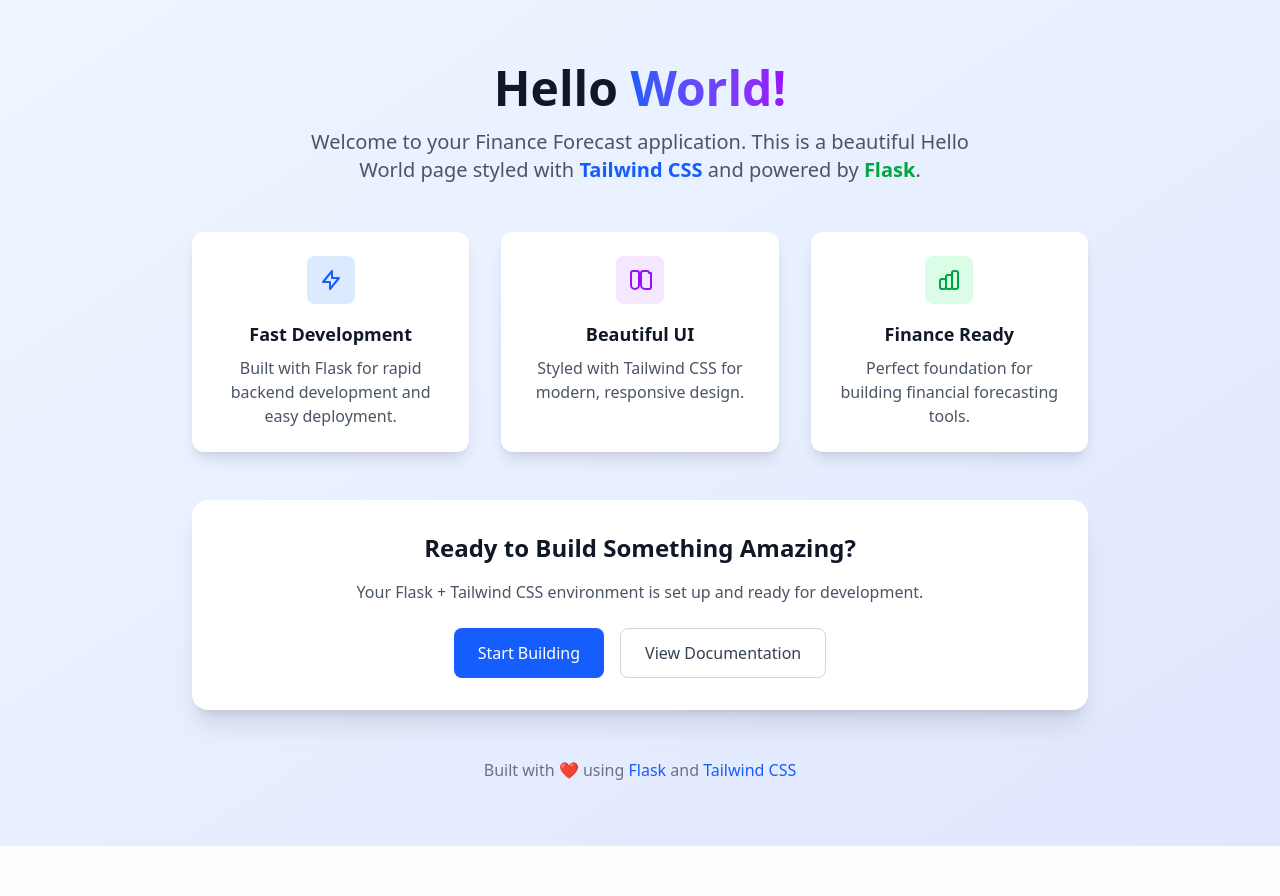
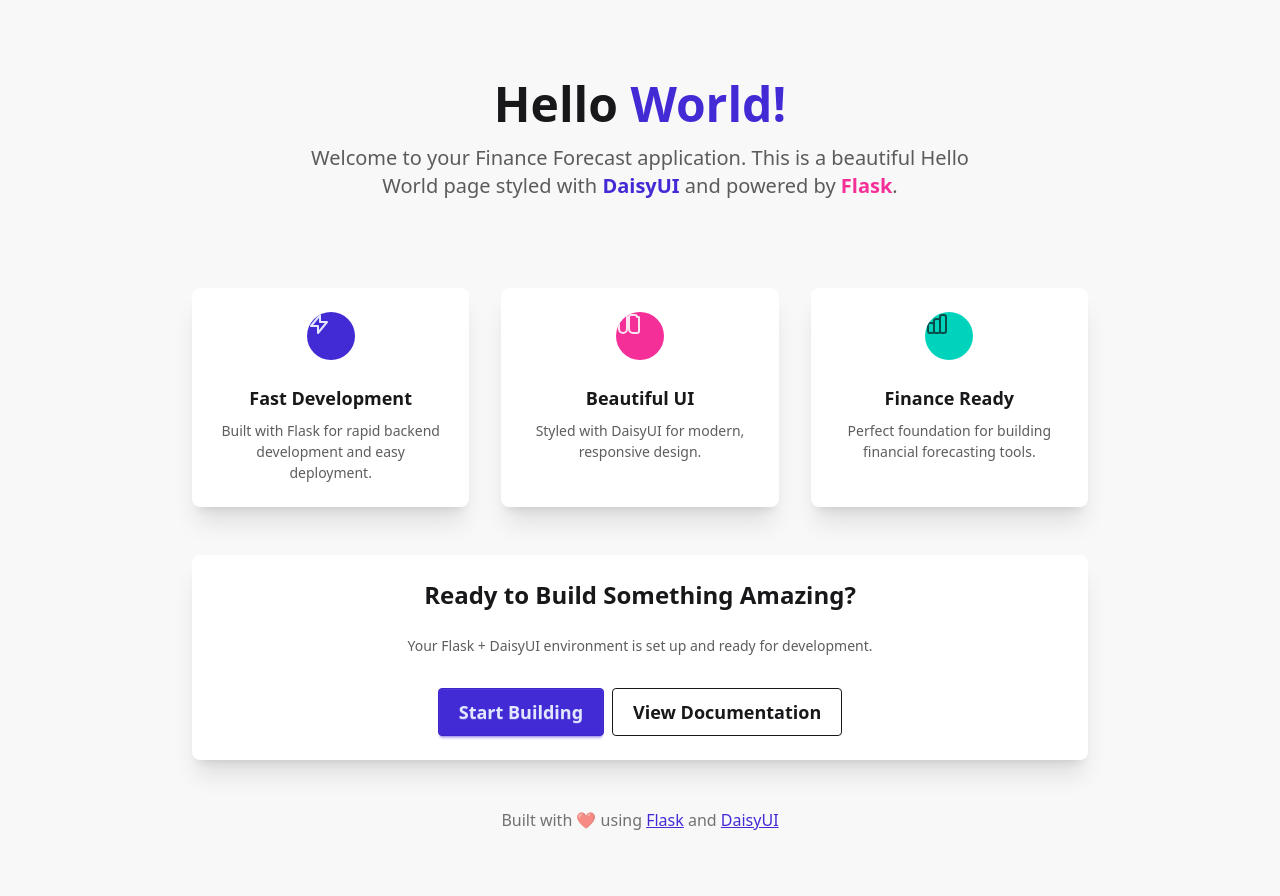
Before and after one commit to pints1ze/finance_forcast, a Flask app: page / in a window 1280 px wide. Before the commit the page ends 846 px from the top, so only its background shows below. Run offline with Flask 3, Linux system fonts and the light colour scheme.

Commit message:
Refactor index.html to use DaisyUI components and update styles; modify package.json for CSS watch script consistency

```diff
--- a/package.json
+++ b/package.json
@@ -1,7 +1,7 @@
 {
   "scripts": {
     "build-css": "npx @tailwindcss/cli -i ./src/input.css -o ./static/css/output.css --minify",
-    "watch-css": "npx @tailwindcss/cli -i ./src/input.css -o ./static/css/output.css --watch",
+    "watch-css": "npx @tailwindcss/cli -i ./src/input.css -o ./static/css/output.css --watch"
   },
   "dependencies": {
     "@tailwindcss/cli": "^4.1.12",
--- a/templates/index.html
+++ b/templates/index.html
@@ -1,81 +1,99 @@
 <!doctype html>
-<html lang="en">
+<html lang="en" data-theme="corporate">
 <head>
   <meta charset="UTF-8">
   <meta name="viewport" content="width=device-width, initial-scale=1.0">
   <title>Finance Forecast - Hello World</title>
   <link href="{{ url_for('static', filename='css/output.css') }}" rel="stylesheet">
 </head>
-<body class="bg-gradient-to-br from-blue-50 to-indigo-100 min-h-screen">
+<body class="min-h-screen bg-base-200">
   <div class="container mx-auto px-4 py-16">
-    <div class="max-w-4xl mx-auto text-center">
-      <!-- Header -->
-      <div class="mb-12">
-        <h1 class="text-5xl font-bold text-gray-900 mb-4">
-          Hello <span class="text-transparent bg-clip-text bg-gradient-to-r from-blue-600 to-purple-600">World!</span>
+    <div class="max-w-4xl mx-auto">
+      <!-- Hero Section -->
+      <div class="hero mb-12">
+        <div class="hero-content text-center">
+          <div class="max-w-2xl">
+            <h1 class="text-5xl font-bold text-base-content mb-4">
+              Hello <span class="text-primary">World!</span>
             </h1>
-        <p class="text-xl text-gray-600 max-w-2xl mx-auto">
+            <p class="text-xl text-base-content/70 mb-6">
               Welcome to your Finance Forecast application. This is a beautiful Hello World page styled with
-          <span class="font-semibold text-blue-600">Tailwind CSS</span> and powered by
-          <span class="font-semibold text-green-600">Flask</span>.
+              <span class="font-semibold text-primary">DaisyUI</span> and powered by
+              <span class="font-semibold text-secondary">Flask</span>.
             </p>
+          </div>
+        </div>
       </div>
 
       <!-- Feature Cards -->
       <div class="grid md:grid-cols-3 gap-8 mb-12">
-        <div class="bg-white rounded-xl shadow-lg p-6 hover:shadow-xl transition-shadow duration-300">
-          <div class="w-12 h-12 bg-blue-100 rounded-lg flex items-center justify-center mx-auto mb-4">
-            <svg class="w-6 h-6 text-blue-600" fill="none" stroke="currentColor" viewBox="0 0 24 24">
+        <div class="card bg-base-100 shadow-xl hover:shadow-2xl transition-shadow duration-300">
+          <div class="card-body items-center text-center">
+            <div class="avatar placeholder mb-4">
+              <div class="bg-primary text-primary-content rounded-full w-12">
+                <svg class="w-6 h-6" fill="none" stroke="currentColor" viewBox="0 0 24 24">
                   <path stroke-linecap="round" stroke-linejoin="round" stroke-width="2" d="M13 10V3L4 14h7v7l9-11h-7z"></path>
                 </svg>
               </div>
-          <h3 class="text-lg font-semibold text-gray-900 mb-2">Fast Development</h3>
-          <p class="text-gray-600">Built with Flask for rapid backend development and easy deployment.</p>
+            </div>
+            <h3 class="card-title text-lg">Fast Development</h3>
+            <p class="text-base-content/70">Built with Flask for rapid backend development and easy deployment.</p>
+          </div>
         </div>
 
-        <div class="bg-white rounded-xl shadow-lg p-6 hover:shadow-xl transition-shadow duration-300">
-          <div class="w-12 h-12 bg-purple-100 rounded-lg flex items-center justify-center mx-auto mb-4">
-            <svg class="w-6 h-6 text-purple-600" fill="none" stroke="currentColor" viewBox="0 0 24 24">
+        <div class="card bg-base-100 shadow-xl hover:shadow-2xl transition-shadow duration-300">
+          <div class="card-body items-center text-center">
+            <div class="avatar placeholder mb-4">
+              <div class="bg-secondary text-secondary-content rounded-full w-12">
+                <svg class="w-6 h-6" fill="none" stroke="currentColor" viewBox="0 0 24 24">
                   <path stroke-linecap="round" stroke-linejoin="round" stroke-width="2" d="M7 21a4 4 0 01-4-4V5a2 2 0 012-2h4a2 2 0 012 2v12a4 4 0 01-4 4zM21 5a2 2 0 00-2-2h-4a2 2 0 00-2 2v12a4 4 0 004 4h4a2 2 0 002-2V5z"></path>
                 </svg>
               </div>
-          <h3 class="text-lg font-semibold text-gray-900 mb-2">Beautiful UI</h3>
-          <p class="text-gray-600">Styled with Tailwind CSS for modern, responsive design.</p>
+            </div>
+            <h3 class="card-title text-lg">Beautiful UI</h3>
+            <p class="text-base-content/70">Styled with DaisyUI for modern, responsive design.</p>
+          </div>
         </div>
 
-        <div class="bg-white rounded-xl shadow-lg p-6 hover:shadow-xl transition-shadow duration-300">
-          <div class="w-12 h-12 bg-green-100 rounded-lg flex items-center justify-center mx-auto mb-4">
-            <svg class="w-6 h-6 text-green-600" fill="none" stroke="currentColor" viewBox="0 0 24 24">
+        <div class="card bg-base-100 shadow-xl hover:shadow-2xl transition-shadow duration-300">
+          <div class="card-body items-center text-center">
+            <div class="avatar placeholder mb-4">
+              <div class="bg-accent text-accent-content rounded-full w-12">
+                <svg class="w-6 h-6" fill="none" stroke="currentColor" viewBox="0 0 24 24">
                   <path stroke-linecap="round" stroke-linejoin="round" stroke-width="2" d="M9 19v-6a2 2 0 00-2-2H5a2 2 0 00-2 2v6a2 2 0 002 2h2a2 2 0 002-2zm0 0V9a2 2 0 012-2h2a2 2 0 012 2v10m-6 0a2 2 0 002 2h2a2 2 0 002-2m0 0V5a2 2 0 012-2h2a2 2 0 012 2v14a2 2 0 01-2 2h-2a2 2 0 01-2-2z"></path>
                 </svg>
               </div>
-          <h3 class="text-lg font-semibold text-gray-900 mb-2">Finance Ready</h3>
-          <p class="text-gray-600">Perfect foundation for building financial forecasting tools.</p>
+            </div>
+            <h3 class="card-title text-lg">Finance Ready</h3>
+            <p class="text-base-content/70">Perfect foundation for building financial forecasting tools.</p>
+          </div>
         </div>
       </div>
 
       <!-- Call to Action -->
-      <div class="bg-white rounded-2xl shadow-xl p-8">
-        <h2 class="text-2xl font-bold text-gray-900 mb-4">Ready to Build Something Amazing?</h2>
-        <p class="text-gray-600 mb-6">Your Flask + Tailwind CSS environment is set up and ready for development.</p>
+      <div class="card bg-base-100 shadow-xl">
+        <div class="card-body text-center">
+          <h2 class="card-title text-2xl justify-center mb-4">Ready to Build Something Amazing?</h2>
+          <p class="text-base-content/70 mb-6">Your Flask + DaisyUI environment is set up and ready for development.</p>
 
-        <div class="flex flex-col sm:flex-row gap-4 justify-center">
-          <button class="bg-blue-600 hover:bg-blue-700 text-white font-medium py-3 px-6 rounded-lg transition-colors duration-200">
+          <div class="card-actions justify-center">
+            <button class="btn btn-primary btn-lg">
               Start Building
             </button>
-          <button class="border border-gray-300 hover:border-gray-400 text-gray-700 font-medium py-3 px-6 rounded-lg transition-colors duration-200">
+            <button class="btn btn-outline btn-lg">
               View Documentation
             </button>
+          </div>
         </div>
       </div>
 
       <!-- Footer -->
       <div class="mt-12 text-center">
-        <p class="text-gray-500">
+        <p class="text-base-content/60">
           Built with ❤️ using
-          <a href="https://flask.palletsprojects.com/" class="text-blue-600 hover:underline">Flask</a>
+          <a href="https://flask.palletsprojects.com/" class="link link-primary">Flask</a>
           and
-          <a href="https://tailwindcss.com/" class="text-blue-600 hover:underline">Tailwind CSS</a>
+          <a href="https://daisyui.com/" class="link link-primary">DaisyUI</a>
         </p>
       </div>
     </div>
```
Also changed, not shown: static/css/output.css. Lines whose indentation alone changed are shown as unchanged.
